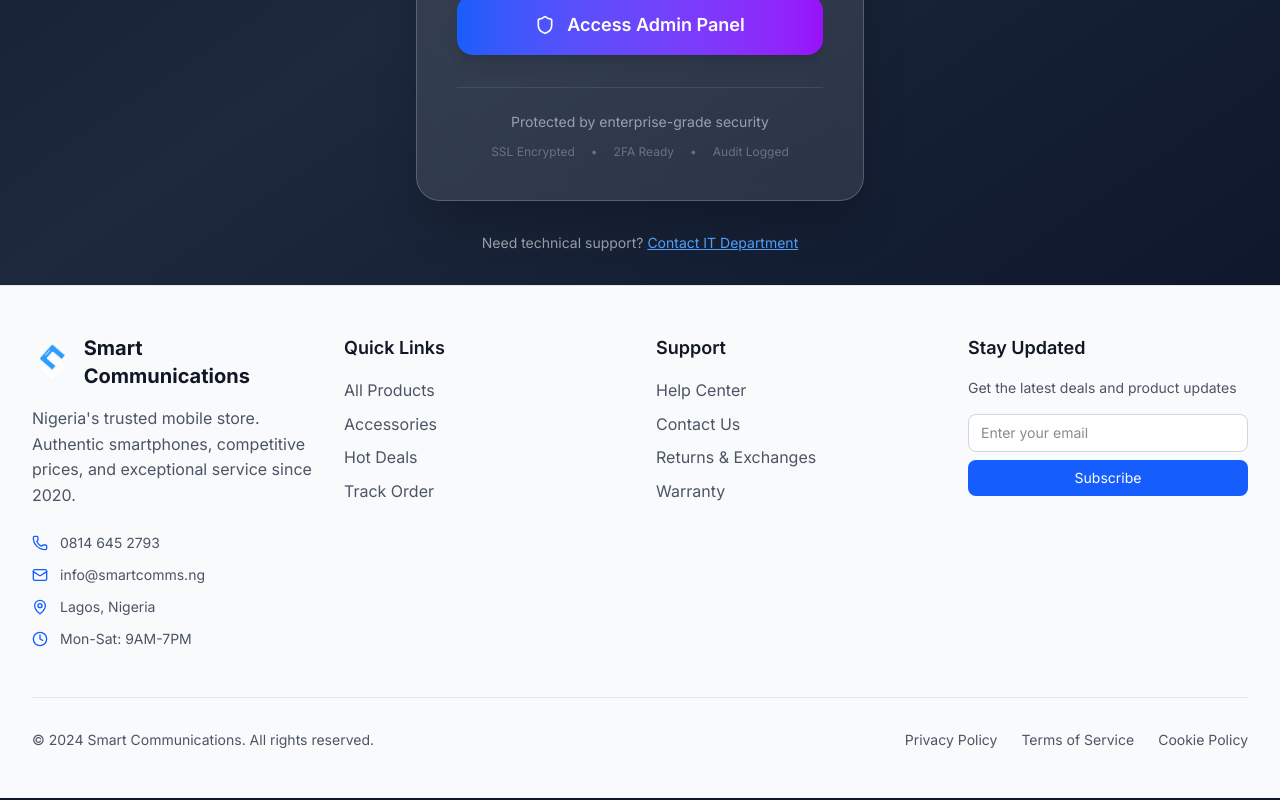
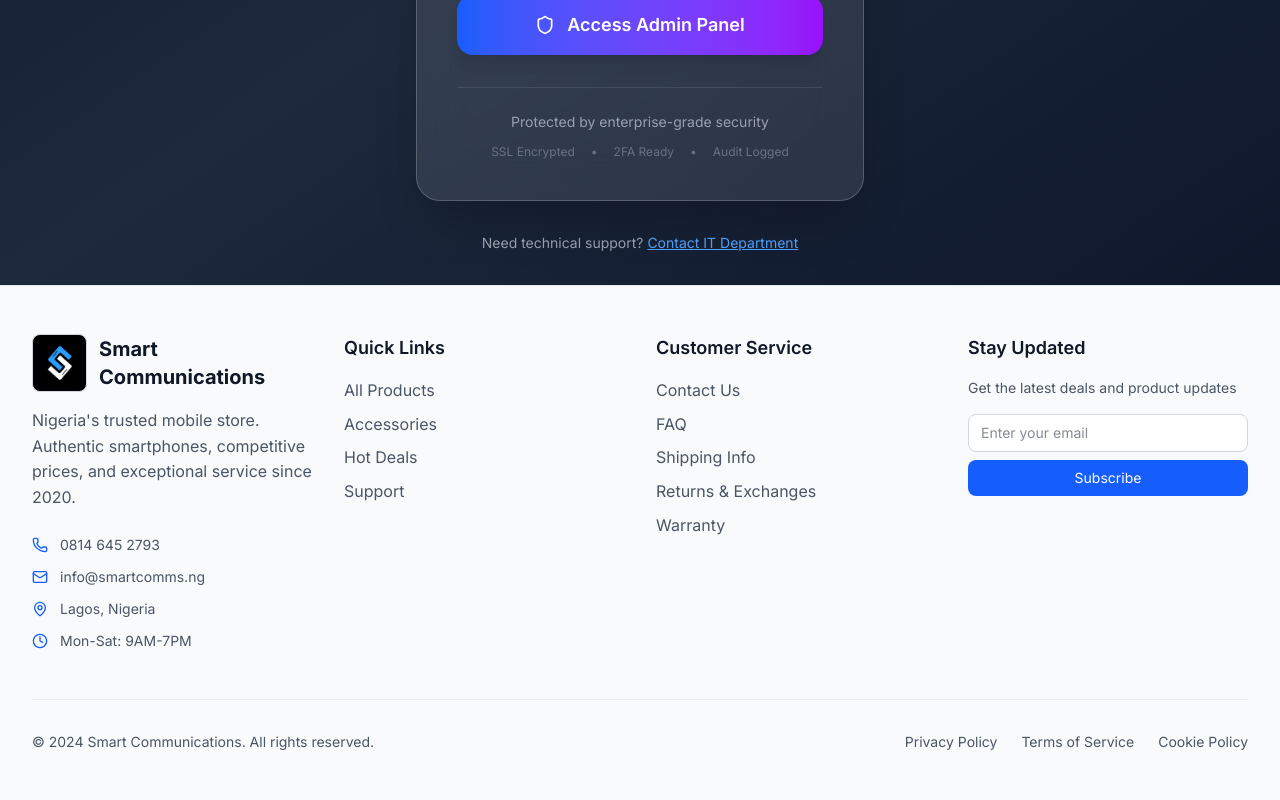
Before and after one commit to Gmanlove/Phone-mart, a Next.js app in the folder frontend/: page /admin/login in a window 1280 px wide. Shown: the part 722-1522 px from the top of the page. Built offline with nearby package versions, Linux system fonts and the light colour scheme.

Commit message:
Enhance global styles with custom blue color and professional gradients; update Footer component for improved layout and accessibility; refine Product interface in Hero section for better type safety and structure; temporarily disable Newsletter section.

```diff
--- a/frontend/src/app/globals.css
+++ b/frontend/src/app/globals.css
@@ -21,6 +21,10 @@
   --muted: #1e293b;
   --card: #1e293b;
   --card-hover: #334155;
+
+  /* Add the custom blue-700 color */
+  --color-blue-700: #1d4ed8;
+
   --shadow: 0 4px 6px -1px rgb(0 0 0 / 0.3), 0 2px 4px -2px rgb(0 0 0 / 0.2);
   --shadow-lg: 0 25px 50px -12px rgb(0 0 0 / 0.4);
   --shadow-xl: 0 35px 60px -12px rgb(0 0 0 / 0.5);
@@ -31,10 +35,15 @@
   --gradient-light: linear-gradient(135deg, #1e293b 0%, #334155 100%);
   --gradient-hero: linear-gradient(135deg, #1e293b 0%, #334155 50%, #475569 100%);
 
-  /* Dark Mode WiFi Colors */
+  /* Professional Color Gradients */
+  --gradient-blue: linear-gradient(135deg, #3b82f6 0%, #1e40af 100%);
+  --gradient-purple: linear-gradient(135deg, #8b5cf6 0%, #7c3aed 100%);
+  --gradient-cyan: linear-gradient(135deg, #06b6d4 0%, #0891b2 100%);
+
+  /* Enhanced WiFi Icons */
   --wifi-primary: #3b82f6;
   --wifi-secondary: #60a5fa;
-  --wifi-gradient: linear-gradient(45deg, #3b82f6, #60a5fa);
+  --wifi-gradient: linear-gradient(135deg, #3b82f6 0%, #60a5fa 100%);
 }
 
 /* Remove the old light mode and system preference detection */
--- a/frontend/src/components/layout/footer.tsx
+++ b/frontend/src/components/layout/footer.tsx
@@ -13,6 +13,7 @@
           {/* Company Info */}
           <div className="space-y-4">
             <div className="flex items-center space-x-3">
+              <div className="bg-black p-2 rounded-lg border border-gray-300 dark:border-gray-600">
                 <Image
                   src="/smart.png"
                   alt="Smart Communications"
@@ -20,6 +21,7 @@
                   height={40}
                   className="w-10 h-10 object-contain"
                 />
+              </div>
               <span className="text-xl font-bold text-gray-900 dark:text-white">
                 Smart Communications
               </span>
@@ -78,27 +80,32 @@
                 </a>
               </li>
               <li>
-                <a href="/track-order" className="text-gray-600 dark:text-gray-300 hover:text-blue-600 transition-colors">
-                  Track Order
+                <a href="/support" className="text-gray-600 dark:text-gray-300 hover:text-blue-600 transition-colors">
+                  Support
                 </a>
               </li>
             </ul>
           </div>
 
-          {/* Customer Support */}
+          {/* Customer Service */}
           <div>
             <h3 className="text-lg font-semibold text-gray-900 dark:text-white mb-4">
-              Support
+              Customer Service
             </h3>
             <ul className="space-y-2">
               <li>
                 <a href="/support" className="text-gray-600 dark:text-gray-300 hover:text-blue-600 transition-colors">
-                  Help Center
+                  Contact Us
                 </a>
               </li>
               <li>
                 <a href="/support" className="text-gray-600 dark:text-gray-300 hover:text-blue-600 transition-colors">
-                  Contact Us
+                  FAQ
+                </a>
+              </li>
+              <li>
+                <a href="/support" className="text-gray-600 dark:text-gray-300 hover:text-blue-600 transition-colors">
+                  Shipping Info
                 </a>
               </li>
               <li>
--- a/frontend/src/components/sections/hero.tsx
+++ b/frontend/src/components/sections/hero.tsx
@@ -12,23 +12,26 @@
 interface Product {
   _id: string
   name: string
-  brand: string
   price: number
   originalPrice?: number
+  images: string[]
+  category: string
+  brand: string
+  stock: number
   description: string
-  category: string
-  subcategory: string
-  specs: Record<string, string | number | boolean>
-  images: string[]
-  stock: number
-  isHotDeal: boolean
-  hotDealDiscount: number
-  isActive: boolean
-  tags: string[]
-  rating: number
-  reviewCount: number
-  createdAt: string
-  updatedAt: string
+  specifications: {
+    display?: string
+    processor?: string
+    ram?: string
+    storage?: string
+    camera?: string
+    battery?: string
+    os?: string
+  }
+  warranty: string
+  colors: string[]
+  rating?: number
+  reviews?: number
 }
 
 const formatPrice = (price: number) => {
@@ -46,7 +49,7 @@
 
 function HeroBanner() {
   return (
-    <div className="relative bg-gradient-to-br from-blue-600 via-purple-600 to-cyan-600 rounded-3xl overflow-hidden mb-12 min-h-[500px] md:min-h-[600px]">
+    <div className="relative rounded-3xl overflow-hidden mb-12 min-h-[500px] md:min-h-[600px]" style={{ background: `var(--color-blue-700)` }}>
       {/* Animated Background Elements */}
       <div className="absolute inset-0 overflow-hidden">
         <div className="absolute top-10 left-10 w-32 h-32 bg-white/10 rounded-full animate-float"></div>
@@ -73,6 +76,7 @@
             </p>
           </div>
 
+          {/* Carousel dots */}
           <div className="flex items-center space-x-3">
             {[...Array(5)].map((_, i) => (
               <div key={i} className={`h-3 w-3 rounded-full transition-all duration-500 ${i === 0 ? 'bg-white scale-125' : 'bg-white/40 hover:bg-white/60'}`}></div>
@@ -122,6 +126,8 @@
               height={500}
               className="relative rounded-3xl shadow-2xl transform rotate-3 hover:rotate-0 transition-transform duration-500 hover:scale-105"
             />
+
+            {/* Price badge */}
             <div className="absolute -top-6 -right-6 bg-gradient-to-r from-red-500 to-orange-500 text-white px-6 py-3 rounded-2xl text-lg font-bold animate-bounce-gentle shadow-lg">
               50% OFF
             </div>
--- a/frontend/src/components/sections/newsletter.tsx
+++ b/frontend/src/components/sections/newsletter.tsx
@@ -7,6 +7,9 @@
 import { Mail, Gift, Star, Shield, Zap, Users, Package, Headphones, CheckCircle, Sparkles, ArrowRight } from "lucide-react"
 
 export default function Newsletter() {
+  // Temporarily disable the newsletter section
+  return null
+
   const [email, setEmail] = useState("")
   const [isSubscribed, setIsSubscribed] = useState(false)
   const [isLoading, setIsLoading] = useState(false)
```
Lines whose indentation alone changed are shown as unchanged.
